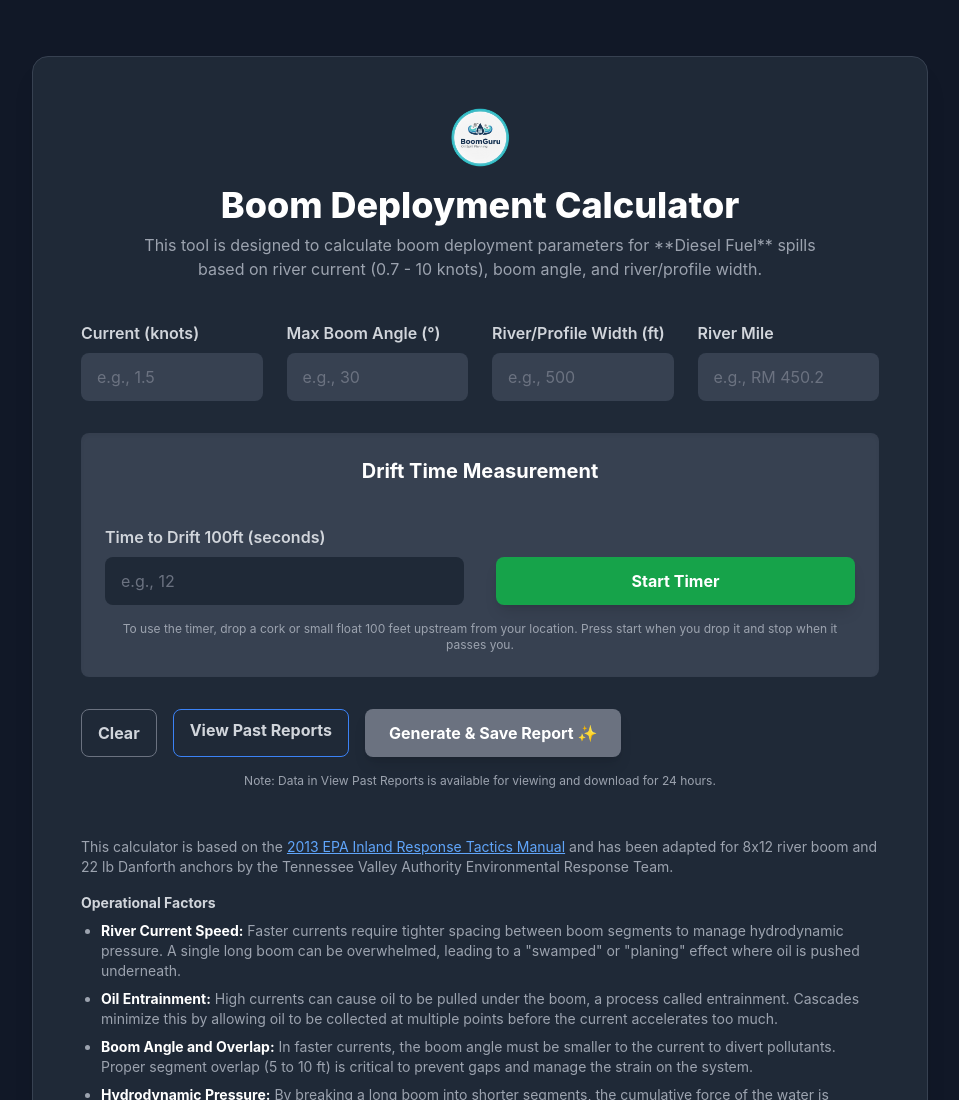
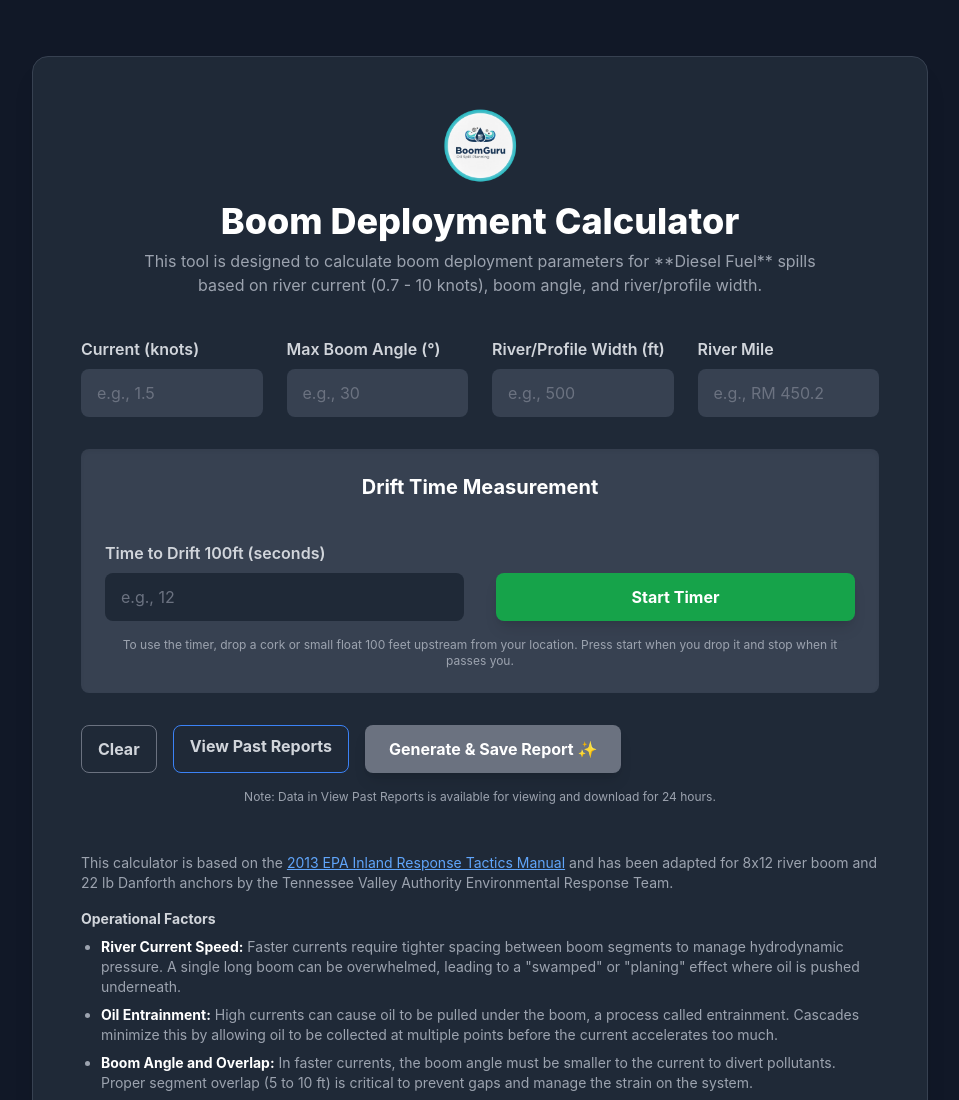
Before and after one commit to rrmajiros/TVA-Boom-Deployment-Calculator, a plain HTML site: page index.html in a window 1280 px wide. Shown: the top 1100 px of the page, without its empty margins (160-1119 px from the left). Drawn offline with nearby package versions, Linux system fonts and the light colour scheme.

Commit message:
Update index.html
Increased logo size

```diff
--- a/index.html
+++ b/index.html
@@ -18,7 +18,7 @@
     <!-- Main Application Container -->
     <div class="max-w-4xl mx-auto my-10 bg-gray-800 p-8 md:p-12 rounded-2xl shadow-xl border border-gray-700">
         <div class="text-center mb-10">
-            <img src="images/boomguru_logo2.png" alt="BoomGuru Logo" class="h-16 mx-auto mb-4">
+            <img src="images/boomguru_logo2.png" alt="BoomGuru Logo" class="h-20 mx-auto mb-4">
             <h1 class="text-3xl sm:text-4xl font-extrabold text-white mb-2">Boom Deployment Calculator</h1>
             <p class="text-gray-400 max-w-2xl mx-auto">This tool is designed to calculate boom deployment parameters for **Diesel Fuel** spills based on river current (0.7 - 10 knots), boom angle, and river/profile width.</p>
         </div>
```
